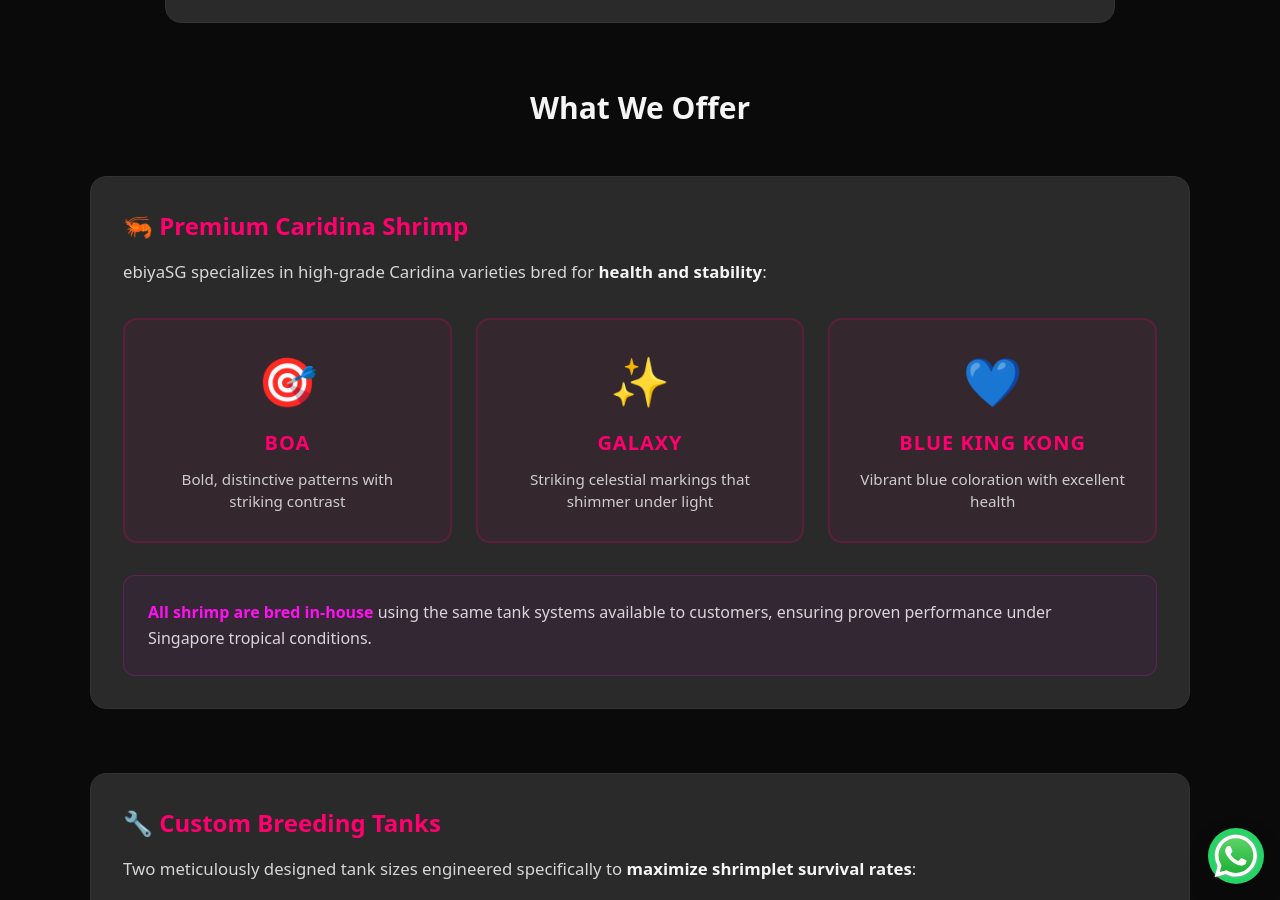
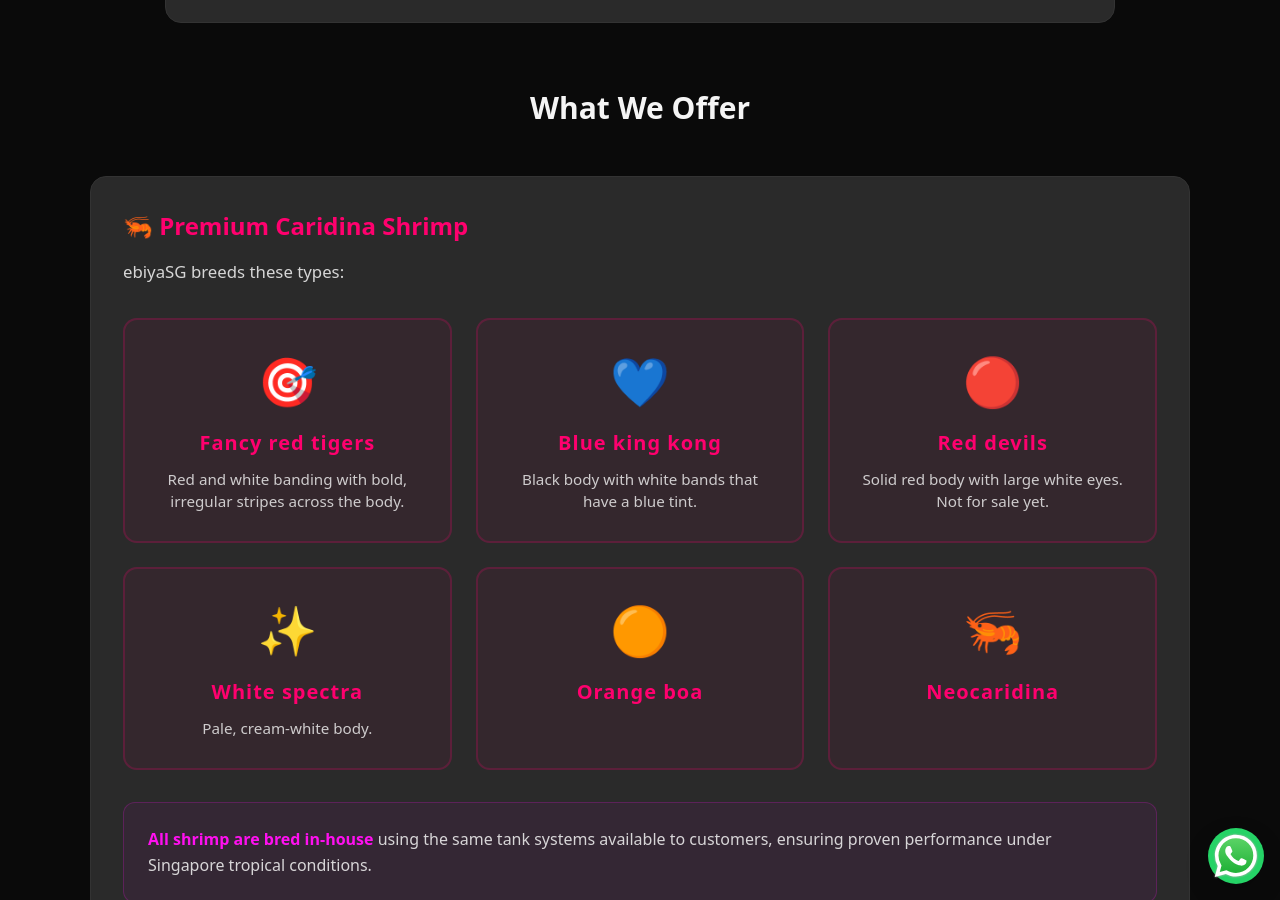
Before and after one commit to m33lucky-benny/reimagined-eureka, a Jekyll site: the page built from about.md, in a window 1280 px wide and 900 px high, scrolled down 959 px. Built offline with Jekyll 4.4.1, drawn with Linux system fonts in a browser that asks for light colours.

Commit message:
about: replace BOA / GALAXY / BLUE KING KONG with the current types
Cards, descriptions, keywords, og/twitter tags and JSON-LD now list
fancy red tigers, blue king kong, red devils (not for sale yet), white
spectra, orange boa and Neocaridina, with only the one-line looks the
owner confirmed. "High-grade" removed from the sentences and keyword
field that were corrected.

Co-Authored-By: Claude Sonnet 5.5 <noreply@anthropic.com>

```diff
--- a/about.md
+++ b/about.md
@@ -2,18 +2,19 @@
 layout: page
 title: "About ebiyaSG – Singapore Caridina Shrimp Specialist & Custom Tank Builder | Expert Breeder"
 permalink: /about/
-description: "Professional Caridina shrimp breeder in Singapore specializing in BOA, GALAXY, and BLUE KING KONG varieties. Custom breeding tanks designed for maximum shrimplet survival rates. Located at 55 Changi Road, #B1-01, Singapore. About 3 years old: a hobby that became a business."
+description: "Professional Caridina shrimp breeder in Singapore: fancy red tigers, blue king kong, white spectra and orange boa, plus Neocaridina. Custom breeding tanks designed for maximum shrimplet survival rates. Located at 55 Changi Road, #B1-01, Singapore. About 3 years old: a hobby that became a business."
 author: ebiyaSG
 image: /assets/images/green-tiger.png
 keywords:
   - caridina shrimp breeder Singapore
   - shrimp specialist Singapore
   - custom shrimp tank builder
-  - BOA shrimp Singapore
-  - GALAXY shrimp breeder
-  - BLUE KING KONG shrimp
+  - fancy red tiger shrimp Singapore
+  - white spectra shrimp
+  - blue king kong shrimp
+  - orange boa shrimp
   - caridina breeding Singapore
-  - high-grade caridina shrimp
+  - caridina shrimp Singapore
   - shrimplet survival expert
   - Changi Road shrimp Singapore
   - Singapore aquarium specialist
@@ -22,7 +23,7 @@ keywords:
 
 # Open Graph
 og_title: "About ebiyaSG – Singapore's Caridina Shrimp Breeding Specialist"
-og_description: "Singapore Caridina breeder, about 3 years old: a hobby that became a business. Specializing in BOA, GALAXY, BLUE KING KONG. Custom breeding tanks engineered for shrimplet survival. At 55 Changi Road, #B1-01, Singapore."
+og_description: "Singapore Caridina breeder, about 3 years old: a hobby that became a business. Fancy red tigers, blue king kong, white spectra, orange boa and Neocaridina. Custom breeding tanks engineered for shrimplet survival. At 55 Changi Road, #B1-01, Singapore."
 og_type: website
 og_url: https://ebiya.sg/about/
 og_image: https://ebiya.sg/assets/images/green-tiger.png
@@ -31,7 +32,7 @@ og_image_alt: "ebiyaSG Caridina shrimp breeding specialist Singapore"
 # Twitter Card
 twitter_card: summary_large_image
 twitter_title: "About ebiyaSG – Singapore Caridina Shrimp Specialist"
-twitter_description: "Professional breeder specializing in BOA, GALAXY, BLUE KING KONG. Custom tanks for maximum shrimplet survival. About 3 years old: a hobby that became a business."
+twitter_description: "Breeder of fancy red tigers, blue king kong, white spectra, orange boa and Neocaridina. Custom tanks for maximum shrimplet survival. About 3 years old: a hobby that became a business."
 twitter_image: https://ebiya.sg/assets/images/green-tiger.png
 
 # Schema.org metadata
@@ -78,26 +79,42 @@ canonical_url: https://ebiya.sg/about/
   <div class="offering-block">
     <h3>🦐 Premium Caridina Shrimp</h3>
     <p class="offering-intro">
-      ebiyaSG specializes in high-grade Caridina varieties bred for <strong>health and stability</strong>:
+      ebiyaSG breeds these types:
     </p>
 
     <div class="shrimp-varieties">
       <div class="variety-card">
         <div class="variety-icon">🎯</div>
-        <h4>BOA</h4>
-        <p>Bold, distinctive patterns with striking contrast</p>
+        <h4>Fancy red tigers</h4>
+        <p>Red and white banding with bold, irregular stripes across the body.</p>
+      </div>
+
+      <div class="variety-card">
+        <div class="variety-icon">💙</div>
+        <h4>Blue king kong</h4>
+        <p>Black body with white bands that have a blue tint.</p>
+      </div>
+
+      <div class="variety-card">
+        <div class="variety-icon">🔴</div>
+        <h4>Red devils</h4>
+        <p>Solid red body with large white eyes. Not for sale yet.</p>
       </div>
 
       <div class="variety-card">
         <div class="variety-icon">✨</div>
-        <h4>GALAXY</h4>
-        <p>Striking celestial markings that shimmer under light</p>
+        <h4>White spectra</h4>
+        <p>Pale, cream-white body.</p>
       </div>
 
       <div class="variety-card">
-        <div class="variety-icon">💙</div>
-        <h4>BLUE KING KONG</h4>
-        <p>Vibrant blue coloration with excellent health</p>
+        <div class="variety-icon">🟠</div>
+        <h4>Orange boa</h4>
+      </div>
+
+      <div class="variety-card">
+        <div class="variety-icon">🦐</div>
+        <h4>Neocaridina</h4>
       </div>
     </div>
 
@@ -331,14 +348,14 @@ canonical_url: https://ebiya.sg/about/
 <meta property="og:url" content="https://ebiya.sg/about/" />
 <meta property="og:type" content="website" />
 <meta property="og:title" content="About ebiyaSG – Singapore's Premier Caridina Shrimp Breeding Specialist" />
-<meta property="og:description" content="Singapore Caridina breeder, about 3 years old: a hobby that became a business. Specializing in BOA, GALAXY, BLUE KING KONG varieties. Custom breeding tanks engineered for maximum shrimplet survival. At 55 Changi Road, #B1-01, Singapore." />
+<meta property="og:description" content="Singapore Caridina breeder, about 3 years old: a hobby that became a business. Fancy red tigers, blue king kong, white spectra, orange boa and Neocaridina. Custom breeding tanks engineered for maximum shrimplet survival. At 55 Changi Road, #B1-01, Singapore." />
 <meta property="og:image" content="https://ebiya.sg/assets/images/green-tiger.png" />
 <meta property="og:image:alt" content="ebiyaSG premium Caridina shrimp" />
 <meta property="og:site_name" content="ebiyaSG - Singapore Shrimp Specialists" />
 
 <meta name="twitter:card" content="summary_large_image" />
 <meta name="twitter:title" content="About ebiyaSG – Singapore Caridina Shrimp Specialist" />
-<meta name="twitter:description" content="About 3 years old: a hobby that became a business. BOA, GALAXY, BLUE KING KONG. Custom tanks for shrimplet survival. At 55 Changi Road, #B1-01, Singapore." />
+<meta name="twitter:description" content="About 3 years old: a hobby that became a business. Fancy red tigers, blue king kong, white spectra, orange boa and Neocaridina. Custom tanks for shrimplet survival. At 55 Changi Road, #B1-01, Singapore." />
 <meta name="twitter:image" content="https://ebiya.sg/assets/images/green-tiger.png" />
 
 <meta name="robots" content="index,follow,max-snippet:-1,max-image-preview:large,max-video-preview:-1" />
@@ -354,7 +371,7 @@ canonical_url: https://ebiya.sg/about/
   "@id": "https://ebiya.sg/#organization",
   "name": "ebiyaSG",
   "image": "https://ebiya.sg/assets/images/green-tiger.png",
-  "description": "Professional Caridina shrimp breeder and custom tank builder in Singapore specializing in BOA, GALAXY, and BLUE KING KONG varieties. About 3 years old: a hobby that became a business.",
+  "description": "Professional Caridina shrimp breeder and custom tank builder in Singapore: fancy red tigers, blue king kong, white spectra and orange boa, plus Neocaridina. About 3 years old: a hobby that became a business.",
   "url": "https://ebiya.sg/",
   "telephone": "",
   "address": {
@@ -435,7 +452,7 @@ canonical_url: https://ebiya.sg/about/
       "name": "What Caridina shrimp varieties does ebiyaSG breed?",
       "acceptedAnswer": {
         "@type": "Answer",
-        "text": "ebiyaSG specializes in three high-grade Caridina varieties: BOA (bold distinctive patterns), GALAXY (striking celestial markings), and BLUE KING KONG (vibrant blue coloration). All shrimp are bred in-house using proven systems optimized for Singapore conditions."
+        "text": "ebiyaSG breeds Caridina shrimp: fancy red tigers (red and white banding with bold, irregular stripes across the body), blue king kong (black body with white bands that have a blue tint), white spectra (pale, cream-white body) and orange boa, plus Neocaridina. Red devils are not for sale yet."
       }
     },
     {
```
